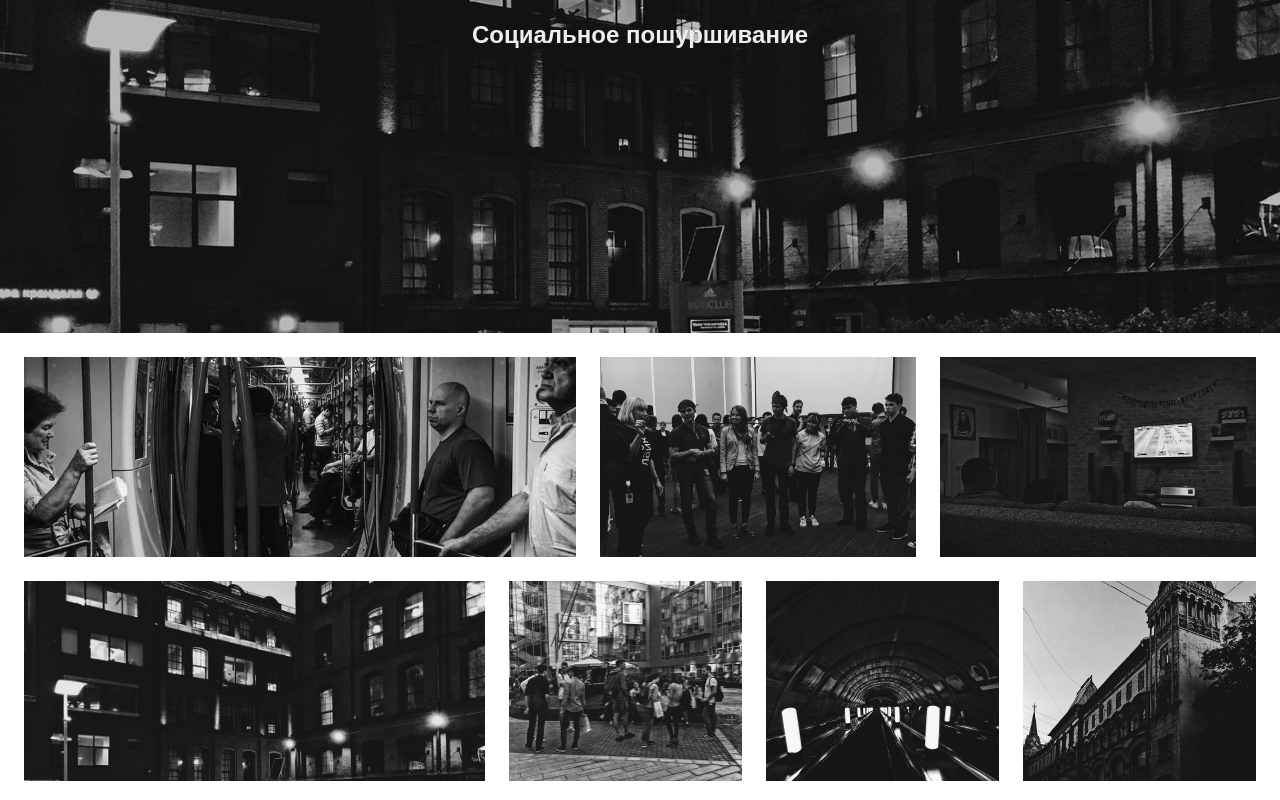
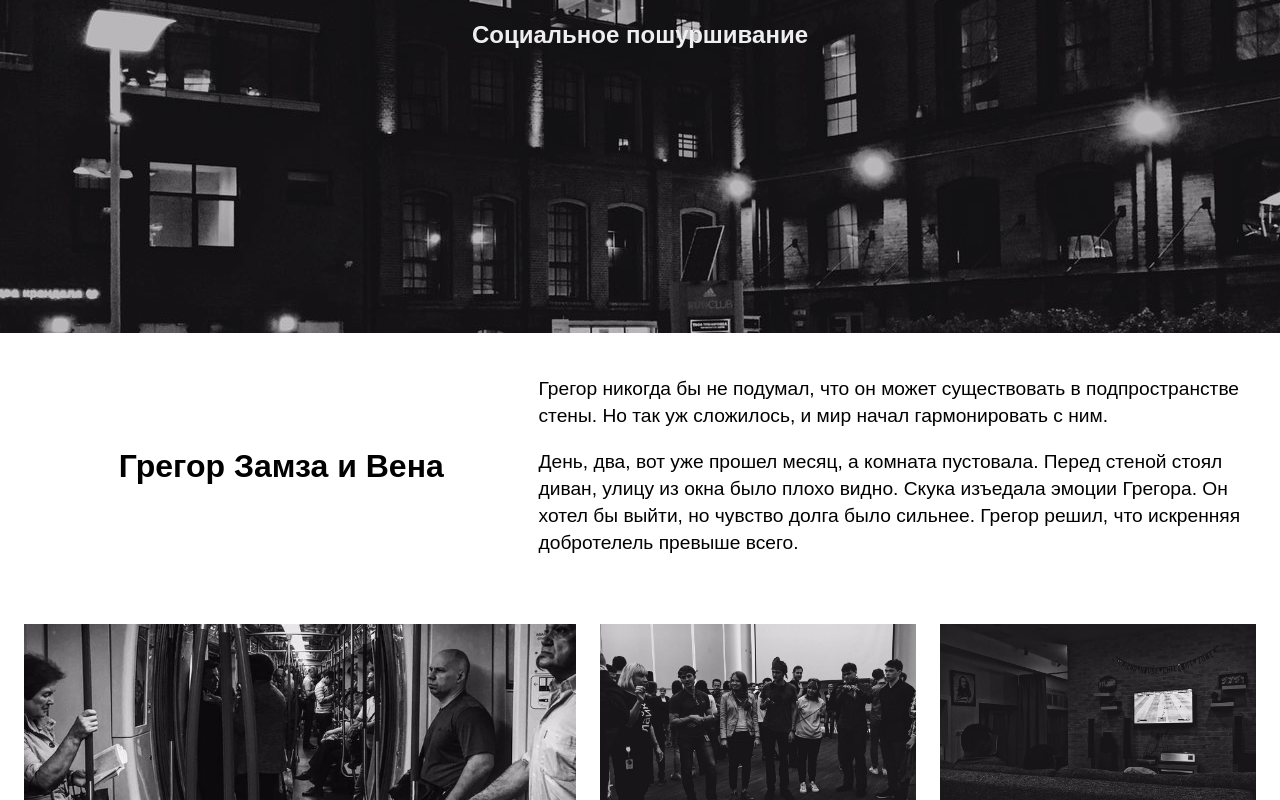
Before and after one commit to friseon/ya-01-hw_t, a plain HTML site: page index.html in a window 1280 px wide. Shown: the part 467-1267 px from the top of the page. Drawn offline with Linux system fonts and the light colour scheme.

Commit message:
text block

```diff
--- a/assets/bundle.css
+++ b/assets/bundle.css
@@ -60,18 +60,39 @@ a {
     border-top: 1px solid #aaa;
     padding: 12px 24px; }
 
-.header-menu {
+.story-wrap {
+  background-color: #fff;
+  padding: 24px;
   display: -webkit-box;
   display: -ms-flexbox;
   display: flex;
-  -webkit-box-orient: horizontal;
+  -ms-flex-pack: distribute;
+      justify-content: space-around;
+  -webkit-box-align: center;
+      -ms-flex-align: center;
+          align-items: center;
+  -ms-flex-line-pack: distribute;
+      align-content: space-around;
+  -webkit-box-orient: vertical;
   -webkit-box-direction: normal;
-      -ms-flex-direction: row;
-          flex-direction: row; }
-  .header-menu__item {
-    display: inline-block;
-    margin: 0 15px;
-    font-size: .9rem; }
+      -ms-flex-direction: column;
+          flex-direction: column; }
+
+.story__title {
+  font-size: 2rem;
+  color: #000;
+  -webkit-box-flex: 1;
+      -ms-flex-positive: 1;
+          flex-grow: 1;
+  margin: 12px 24px;
+  text-align: center; }
+
+.story__text {
+  font-size: 1.2rem;
+  line-height: 1.4;
+  -webkit-box-flex: 1;
+      -ms-flex: 1 1;
+          flex: 1 1; }
 
 .promo__title, .promo__subtitle {
   margin: 20px 0;
@@ -239,6 +260,15 @@ a {
     cursor: pointer; }
 
 @media (min-width: 1000px) {
+  .story-wrap {
+    -webkit-box-orient: horizontal;
+    -webkit-box-direction: normal;
+        -ms-flex-direction: row;
+            flex-direction: row; }
+  .story__text {
+    -webkit-box-flex: 1;
+        -ms-flex: 1 1 calc(1.2rem * 30);
+            flex: 1 1 calc(1.2rem * 30); }
   .contacts__list {
     -webkit-box-pack: end;
         -ms-flex-pack: end;
--- a/index.html
+++ b/index.html
@@ -13,6 +13,13 @@
                 <div class="promo__content">
                     <h1 class="promo__title">Фольга как средство самоидентификации</h1>
                     <h4 class="promo__subtitle">Социальное пошуршивание</h4>
+                </div>
+            </div>
+            <div class="story-wrap">
+                <h1 class="story__title">Грегор Замза и Вена</h1>
+                <div class="story__text">
+                    <p>Грегор никогда бы не подумал, что он может существовать в подпространстве стены. Но так уж сложилось, и мир начал гармонировать с ним.</p>
+                    <p>День, два, вот уже прошел месяц, а комната пустовала. Перед стеной стоял диван, улицу из окна было плохо видно. Скука изъедала эмоции Грегора. Он хотел бы выйти, но чувство долга было сильнее. Грегор решил, что искренняя добротелель превыше всего.</p>
                 </div>
             </div>
             <div class="gallery-wrap">
```
Also changed, not shown: 1 other file.
